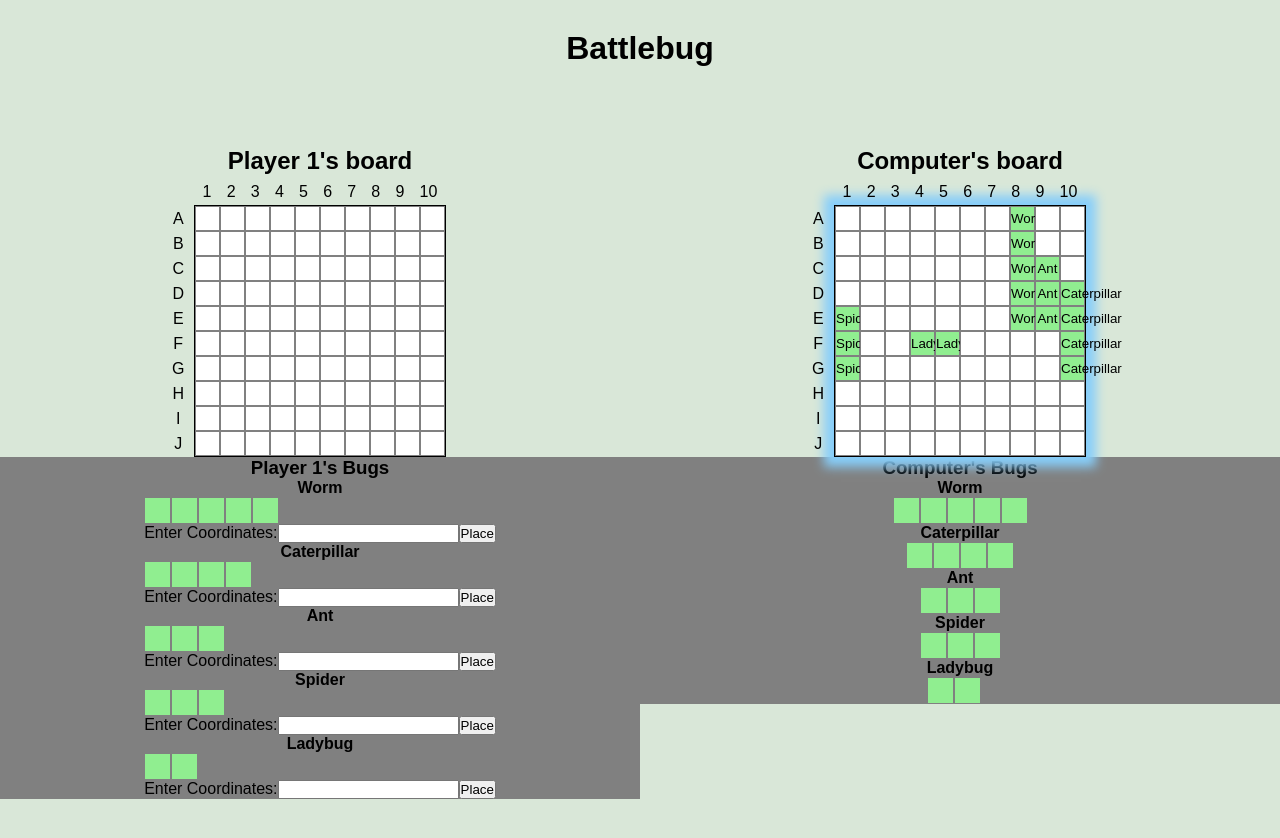
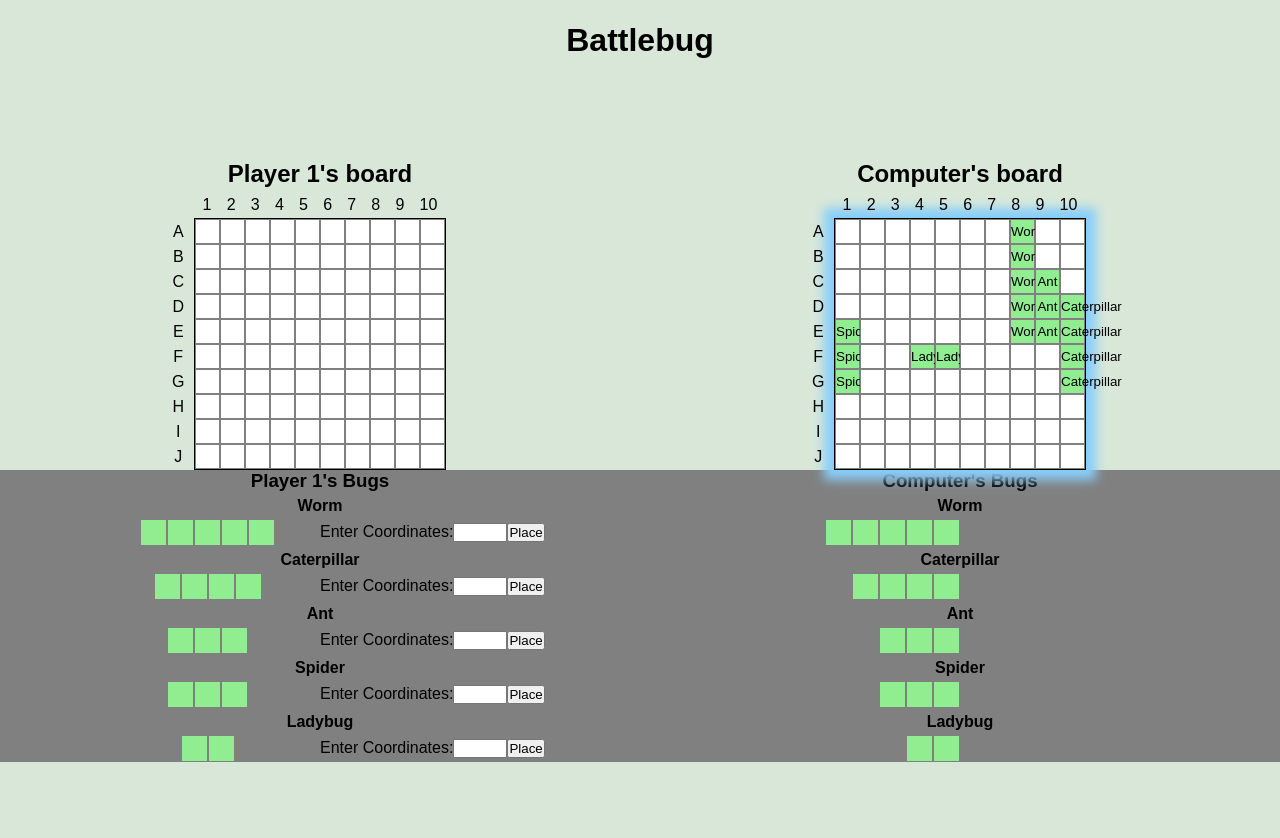
Before and after one commit to sheacronin/battleship, a website built with webpack: page src/index.html in a window 1280 px wide. Both pictures are taken after a click on the button "Play". After the commit the page ends 800 px from the top, so only its background shows below. Built offline with nearby package versions, Linux system fonts and the light colour scheme.

Commit message:
Cleanup some grid styles

```diff
--- a/src/game-dom.js
+++ b/src/game-dom.js
@@ -176,6 +176,7 @@ class BugPen {
     render(bugs) {
         bugs.forEach((bug) => {
             const bugContainer = document.createElement('div');
+            bugContainer.classList.add('bug-container');
 
             const bugName = document.createElement('h4');
             bugName.textContent = bug.name;
--- a/src/styles.css
+++ b/src/styles.css
@@ -10,17 +10,19 @@ body {
 }
 
 h1 {
-    margin-top: 30px;
+    height: 10vh;
+    display: flex;
+    justify-content: center;
+    align-items: center;
 }
 
 main {
     display: grid;
-    grid-template-rows: 10vh 50vh 40vh;
+    grid-template-rows: 10vh 80vh;
     grid-template-columns: 1fr 1fr;
     grid-template-areas:
         'message message'
-        'board board'
-        'bug-pen bug-pen';
+        'board board';
 }
 
 #setup {
@@ -55,9 +57,29 @@ main {
     align-items: center;
 }
 
+.bug-container {
+    display: grid;
+    justify-items: center;
+    align-items: center;
+    grid-template-columns: 1fr 1fr;
+    grid-template-rows: 1fr 1fr;
+    grid-template-areas:
+        'bug-name bug-name'
+        'bug input';
+}
+
+.bug-container h4 {
+    grid-area: bug-name;
+}
+
+.bug-container input {
+    width: 50px;
+}
+
 .whole-bug {
     display: flex;
     cursor: move;
+    grid-area: bug;
 }
 
 .board-title {
```
Also changed, not shown: dist/main.js.
